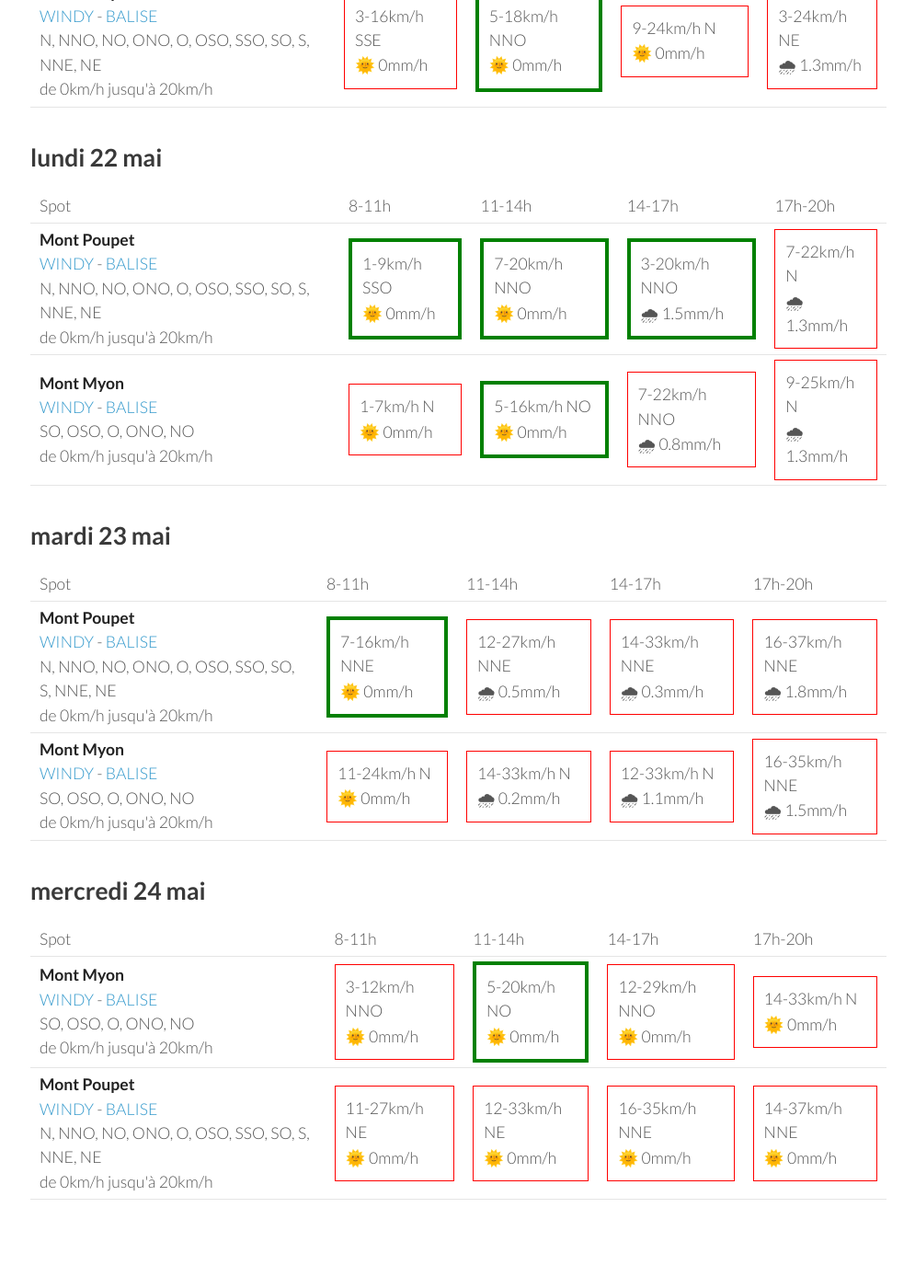
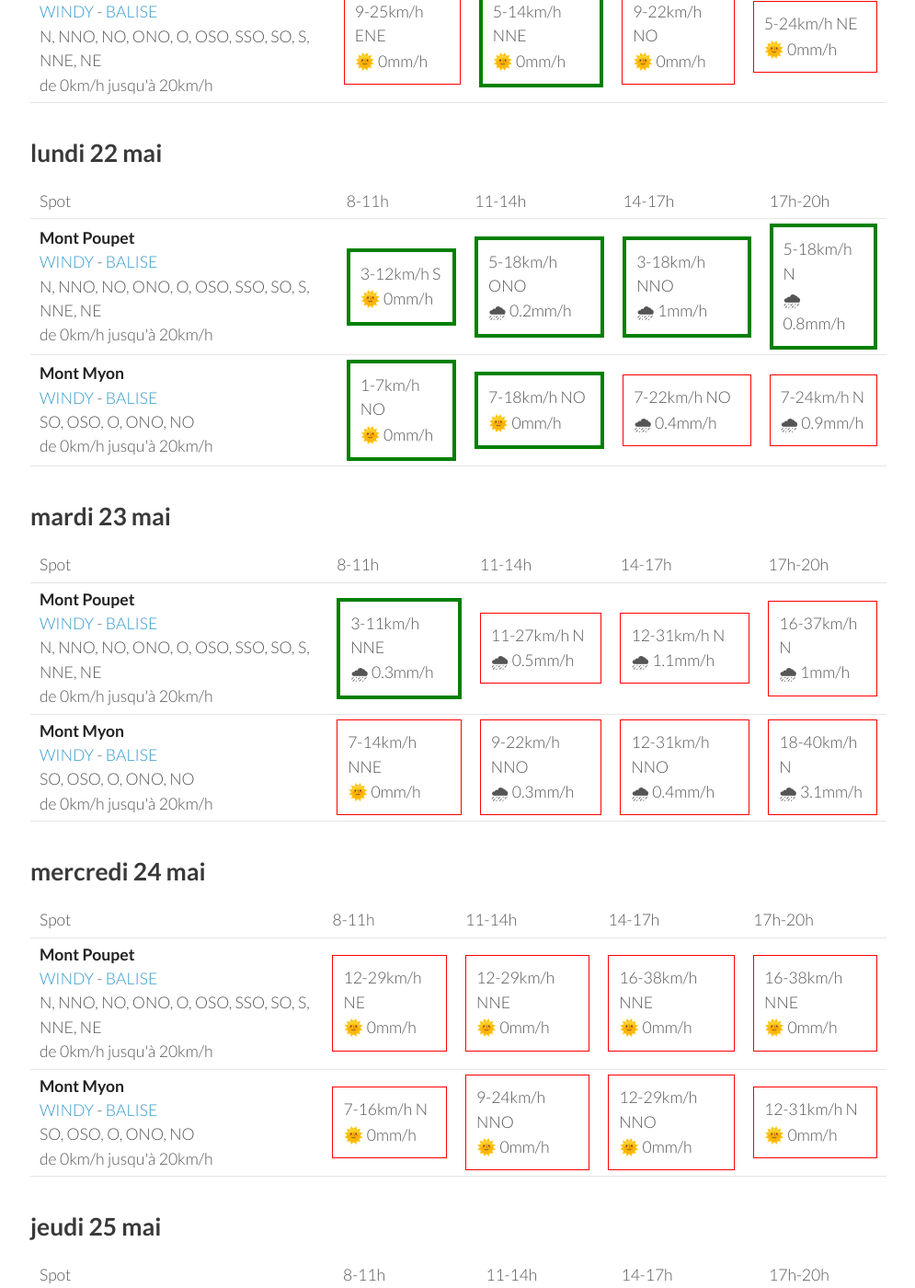
Before and after one commit to parapente-dans-le-nord/parapente-dans-le-nord.github.io, a Jekyll site: the page built from jura.markdown, in a window 1280 px wide and 1400 px high, scrolled down 905 px. Shown: the whole window at 92% size, without its empty margins (25-1020 px from the left). Built offline with Jekyll 4.4.1, drawn with Linux system fonts in a browser that asks for light colours; some of the changed text lies outside the part shown.

Commit message:
update index.markdown

```diff
--- a/jura.markdown
+++ b/jura.markdown
@@ -22,22 +22,22 @@ page mise à jour le samedi 20 mai 06:20
       <td>17h-20h</td>
     </tr>
 <tr>
-        <td><strong>Mont Myon</strong><br><a href="https://windy.com/46.331/5.397?45.898,5.394,8,m:eWoagj8">WINDY</a> - <span class=""><a href="http://www.balisemeteo.com/balise.php?idBalise=70">BALISE</a> </span><br> <span class="vent-favorable">SO, OSO, O, ONO, NO</span><br><span class="force-vent">de 0km/h jusqu'à 20km/h</span> </td>
+        <td><strong>Mont Poupet</strong><br><a href="https://windy.com/46.970/5.876?46.541,5.876,8">WINDY</a> - <span class=""><a href="http://www.balisemeteo.com/balise.php?idBalise=92">BALISE</a> </span><br> <span class="vent-favorable">N, NNO, NO, ONO, O, OSO, SSO, SO, S, NNE, NE</span><br><span class="force-vent">de 0km/h jusqu'à 20km/h</span> </td>
 
-            <td><div class="not-flyable"><p>1-11km/h NE</p><p>🌞 0mm/h</p></div></td>
-            <td><div class="flyable"><p>5-12km/h O</p><p>🌞 0mm/h</p></div></td>
-            <td><div class="flyable"><p>7-20km/h ONO</p><p>🌞 0mm/h</p></div></td>
-            <td><div class="flyable"><p>5-20km/h NO</p><p>🌞 0mm/h</p></div></td>
+            <td><div class="not-flyable"><p>12-27km/h NE</p><p>🌞 0mm/h</p></div></td>
+            <td><div class="not-flyable"><p>9-25km/h NE</p><p>🌞 0mm/h</p></div></td>
+            <td><div class="not-flyable"><p>11-29km/h NNE</p><p>🌞 0mm/h</p></div></td>
+            <td><div class="not-flyable"><p>11-33km/h NE</p><p>🌞 0mm/h</p></div></td>
 
 
     </tr>
 <tr>
-        <td><strong>Mont Poupet</strong><br><a href="https://windy.com/46.970/5.876?46.541,5.876,8">WINDY</a> - <span class=""><a href="http://www.balisemeteo.com/balise.php?idBalise=92">BALISE</a> </span><br> <span class="vent-favorable">N, NNO, NO, ONO, O, OSO, SSO, SO, S, NNE, NE</span><br><span class="force-vent">de 0km/h jusqu'à 20km/h</span> </td>
+        <td><strong>Mont Myon</strong><br><a href="https://windy.com/46.331/5.397?45.898,5.394,8,m:eWoagj8">WINDY</a> - <span class=""><a href="http://www.balisemeteo.com/balise.php?idBalise=70">BALISE</a> </span><br> <span class="vent-favorable">SO, OSO, O, ONO, NO</span><br><span class="force-vent">de 0km/h jusqu'à 20km/h</span> </td>
 
-            <td><div class="not-flyable"><p>9-22km/h NE</p><p>🌞 0mm/h</p></div></td>
-            <td><div class="not-flyable"><p>9-25km/h NE</p><p>🌞 0mm/h</p></div></td>
-            <td><div class="not-flyable"><p>14-35km/h N</p><p>🌞 0mm/h</p></div></td>
-            <td><div class="not-flyable"><p>14-35km/h NNE</p><p>🌞 0mm/h</p></div></td>
+            <td><div class="not-flyable"><p>7-16km/h N</p><p>🌞 0mm/h</p></div></td>
+            <td><div class="not-flyable"><p>5-20km/h NNO</p><p>🌞 0mm/h</p></div></td>
+            <td><div class="not-flyable"><p>7-20km/h N</p><p>🌞 0mm/h</p></div></td>
+            <td><div class="not-flyable"><p>9-29km/h NO</p><p>🌞 0mm/h</p></div></td>
 
 
     </tr>
@@ -60,20 +60,20 @@ page mise à jour le samedi 20 mai 06:20
 <tr>
         <td><strong>Mont Myon</strong><br><a href="https://windy.com/46.331/5.397?45.898,5.394,8,m:eWoagj8">WINDY</a> - <span class=""><a href="http://www.balisemeteo.com/balise.php?idBalise=70">BALISE</a> </span><br> <span class="vent-favorable">SO, OSO, O, ONO, NO</span><br><span class="force-vent">de 0km/h jusqu'à 20km/h</span> </td>
 
-            <td><div class="flyable"><p>1-5km/h SO</p><p>🌞 0mm/h</p></div></td>
-            <td><div class="flyable"><p>5-14km/h OSO</p><p>🌞 0mm/h</p></div></td>
-            <td><div class="flyable"><p>5-18km/h ONO</p><p>🌞 0mm/h</p></div></td>
-            <td><div class="not-flyable"><p>5-16km/h N</p><p>🌞 0mm/h</p></div></td>
+            <td><div class="not-flyable"><p>3-9km/h S</p><p>🌞 0mm/h</p></div></td>
+            <td><div class="flyable"><p>5-16km/h OSO</p><p>🌞 0mm/h</p></div></td>
+            <td><div class="flyable"><p>3-16km/h O</p><p>🌞 0mm/h</p></div></td>
+            <td><div class="flyable"><p>5-20km/h OSO</p><p>🌞 0mm/h</p></div></td>
 
 
     </tr>
 <tr>
         <td><strong>Mont Poupet</strong><br><a href="https://windy.com/46.970/5.876?46.541,5.876,8">WINDY</a> - <span class=""><a href="http://www.balisemeteo.com/balise.php?idBalise=92">BALISE</a> </span><br> <span class="vent-favorable">N, NNO, NO, ONO, O, OSO, SSO, SO, S, NNE, NE</span><br><span class="force-vent">de 0km/h jusqu'à 20km/h</span> </td>
 
-            <td><div class="not-flyable"><p>3-16km/h SSE</p><p>🌞 0mm/h</p></div></td>
-            <td><div class="flyable"><p>5-18km/h NNO</p><p>🌞 0mm/h</p></div></td>
-            <td><div class="not-flyable"><p>9-24km/h N</p><p>🌞 0mm/h</p></div></td>
-            <td><div class="not-flyable"><p>3-24km/h NE</p><p>🌧 1.3mm/h</p></div></td>
+            <td><div class="not-flyable"><p>9-25km/h ENE</p><p>🌞 0mm/h</p></div></td>
+            <td><div class="flyable"><p>5-14km/h NNE</p><p>🌞 0mm/h</p></div></td>
+            <td><div class="not-flyable"><p>9-22km/h NO</p><p>🌞 0mm/h</p></div></td>
+            <td><div class="not-flyable"><p>5-24km/h NE</p><p>🌞 0mm/h</p></div></td>
 
 
     </tr>
@@ -96,20 +96,20 @@ page mise à jour le samedi 20 mai 06:20
 <tr>
         <td><strong>Mont Poupet</strong><br><a href="https://windy.com/46.970/5.876?46.541,5.876,8">WINDY</a> - <span class=""><a href="http://www.balisemeteo.com/balise.php?idBalise=92">BALISE</a> </span><br> <span class="vent-favorable">N, NNO, NO, ONO, O, OSO, SSO, SO, S, NNE, NE</span><br><span class="force-vent">de 0km/h jusqu'à 20km/h</span> </td>
 
-            <td><div class="flyable"><p>1-9km/h SSO</p><p>🌞 0mm/h</p></div></td>
-            <td><div class="flyable"><p>7-20km/h NNO</p><p>🌞 0mm/h</p></div></td>
-            <td><div class="flyable"><p>3-20km/h NNO</p><p>🌧 1.5mm/h</p></div></td>
-            <td><div class="not-flyable"><p>7-22km/h N</p><p>🌧 1.3mm/h</p></div></td>
+            <td><div class="flyable"><p>3-12km/h S</p><p>🌞 0mm/h</p></div></td>
+            <td><div class="flyable"><p>5-18km/h ONO</p><p>🌧 0.2mm/h</p></div></td>
+            <td><div class="flyable"><p>3-18km/h NNO</p><p>🌧 1mm/h</p></div></td>
+            <td><div class="flyable"><p>5-18km/h N</p><p>🌧 0.8mm/h</p></div></td>
 
 
     </tr>
 <tr>
         <td><strong>Mont Myon</strong><br><a href="https://windy.com/46.331/5.397?45.898,5.394,8,m:eWoagj8">WINDY</a> - <span class=""><a href="http://www.balisemeteo.com/balise.php?idBalise=70">BALISE</a> </span><br> <span class="vent-favorable">SO, OSO, O, ONO, NO</span><br><span class="force-vent">de 0km/h jusqu'à 20km/h</span> </td>
 
-            <td><div class="not-flyable"><p>1-7km/h N</p><p>🌞 0mm/h</p></div></td>
-            <td><div class="flyable"><p>5-16km/h NO</p><p>🌞 0mm/h</p></div></td>
-            <td><div class="not-flyable"><p>7-22km/h NNO</p><p>🌧 0.8mm/h</p></div></td>
-            <td><div class="not-flyable"><p>9-25km/h N</p><p>🌧 1.3mm/h</p></div></td>
+            <td><div class="flyable"><p>1-7km/h NO</p><p>🌞 0mm/h</p></div></td>
+            <td><div class="flyable"><p>7-18km/h NO</p><p>🌞 0mm/h</p></div></td>
+            <td><div class="not-flyable"><p>7-22km/h NO</p><p>🌧 0.4mm/h</p></div></td>
+            <td><div class="not-flyable"><p>7-24km/h N</p><p>🌧 0.9mm/h</p></div></td>
 
 
     </tr>
@@ -132,20 +132,20 @@ page mise à jour le samedi 20 mai 06:20
 <tr>
         <td><strong>Mont Poupet</strong><br><a href="https://windy.com/46.970/5.876?46.541,5.876,8">WINDY</a> - <span class=""><a href="http://www.balisemeteo.com/balise.php?idBalise=92">BALISE</a> </span><br> <span class="vent-favorable">N, NNO, NO, ONO, O, OSO, SSO, SO, S, NNE, NE</span><br><span class="force-vent">de 0km/h jusqu'à 20km/h</span> </td>
 
-            <td><div class="flyable"><p>7-16km/h NNE</p><p>🌞 0mm/h</p></div></td>
-            <td><div class="not-flyable"><p>12-27km/h NNE</p><p>🌧 0.5mm/h</p></div></td>
-            <td><div class="not-flyable"><p>14-33km/h NNE</p><p>🌧 0.3mm/h</p></div></td>
-            <td><div class="not-flyable"><p>16-37km/h NNE</p><p>🌧 1.8mm/h</p></div></td>
+            <td><div class="flyable"><p>3-11km/h NNE</p><p>🌧 0.3mm/h</p></div></td>
+            <td><div class="not-flyable"><p>11-27km/h N</p><p>🌧 0.5mm/h</p></div></td>
+            <td><div class="not-flyable"><p>12-31km/h N</p><p>🌧 1.1mm/h</p></div></td>
+            <td><div class="not-flyable"><p>16-37km/h N</p><p>🌧 1mm/h</p></div></td>
 
 
     </tr>
 <tr>
         <td><strong>Mont Myon</strong><br><a href="https://windy.com/46.331/5.397?45.898,5.394,8,m:eWoagj8">WINDY</a> - <span class=""><a href="http://www.balisemeteo.com/balise.php?idBalise=70">BALISE</a> </span><br> <span class="vent-favorable">SO, OSO, O, ONO, NO</span><br><span class="force-vent">de 0km/h jusqu'à 20km/h</span> </td>
 
-            <td><div class="not-flyable"><p>11-24km/h N</p><p>🌞 0mm/h</p></div></td>
-            <td><div class="not-flyable"><p>14-33km/h N</p><p>🌧 0.2mm/h</p></div></td>
-            <td><div class="not-flyable"><p>12-33km/h N</p><p>🌧 1.1mm/h</p></div></td>
-            <td><div class="not-flyable"><p>16-35km/h NNE</p><p>🌧 1.5mm/h</p></div></td>
+            <td><div class="not-flyable"><p>7-14km/h NNE</p><p>🌞 0mm/h</p></div></td>
+            <td><div class="not-flyable"><p>9-22km/h NNO</p><p>🌧 0.3mm/h</p></div></td>
+            <td><div class="not-flyable"><p>12-31km/h NNO</p><p>🌧 0.4mm/h</p></div></td>
+            <td><div class="not-flyable"><p>18-40km/h N</p><p>🌧 3.1mm/h</p></div></td>
 
 
     </tr>
@@ -166,22 +166,22 @@ page mise à jour le samedi 20 mai 06:20
       <td>17h-20h</td>
     </tr>
 <tr>
-        <td><strong>Mont Myon</strong><br><a href="https://windy.com/46.331/5.397?45.898,5.394,8,m:eWoagj8">WINDY</a> - <span class=""><a href="http://www.balisemeteo.com/balise.php?idBalise=70">BALISE</a> </span><br> <span class="vent-favorable">SO, OSO, O, ONO, NO</span><br><span class="force-vent">de 0km/h jusqu'à 20km/h</span> </td>
+        <td><strong>Mont Poupet</strong><br><a href="https://windy.com/46.970/5.876?46.541,5.876,8">WINDY</a> - <span class=""><a href="http://www.balisemeteo.com/balise.php?idBalise=92">BALISE</a> </span><br> <span class="vent-favorable">N, NNO, NO, ONO, O, OSO, SSO, SO, S, NNE, NE</span><br><span class="force-vent">de 0km/h jusqu'à 20km/h</span> </td>
 
-            <td><div class="not-flyable"><p>3-12km/h NNO</p><p>🌞 0mm/h</p></div></td>
-            <td><div class="flyable"><p>5-20km/h NO</p><p>🌞 0mm/h</p></div></td>
-            <td><div class="not-flyable"><p>12-29km/h NNO</p><p>🌞 0mm/h</p></div></td>
-            <td><div class="not-flyable"><p>14-33km/h N</p><p>🌞 0mm/h</p></div></td>
+            <td><div class="not-flyable"><p>12-29km/h NE</p><p>🌞 0mm/h</p></div></td>
+            <td><div class="not-flyable"><p>12-29km/h NNE</p><p>🌞 0mm/h</p></div></td>
+            <td><div class="not-flyable"><p>16-38km/h NNE</p><p>🌞 0mm/h</p></div></td>
+            <td><div class="not-flyable"><p>16-38km/h NNE</p><p>🌞 0mm/h</p></div></td>
 
 
     </tr>
 <tr>
-        <td><strong>Mont Poupet</strong><br><a href="https://windy.com/46.970/5.876?46.541,5.876,8">WINDY</a> - <span class=""><a href="http://www.balisemeteo.com/balise.php?idBalise=92">BALISE</a> </span><br> <span class="vent-favorable">N, NNO, NO, ONO, O, OSO, SSO, SO, S, NNE, NE</span><br><span class="force-vent">de 0km/h jusqu'à 20km/h</span> </td>
+        <td><strong>Mont Myon</strong><br><a href="https://windy.com/46.331/5.397?45.898,5.394,8,m:eWoagj8">WINDY</a> - <span class=""><a href="http://www.balisemeteo.com/balise.php?idBalise=70">BALISE</a> </span><br> <span class="vent-favorable">SO, OSO, O, ONO, NO</span><br><span class="force-vent">de 0km/h jusqu'à 20km/h</span> </td>
 
-            <td><div class="not-flyable"><p>11-27km/h NE</p><p>🌞 0mm/h</p></div></td>
-            <td><div class="not-flyable"><p>12-33km/h NE</p><p>🌞 0mm/h</p></div></td>
-            <td><div class="not-flyable"><p>16-35km/h NNE</p><p>🌞 0mm/h</p></div></td>
-            <td><div class="not-flyable"><p>14-37km/h NNE</p><p>🌞 0mm/h</p></div></td>
+            <td><div class="not-flyable"><p>7-16km/h N</p><p>🌞 0mm/h</p></div></td>
+            <td><div class="not-flyable"><p>9-24km/h NNO</p><p>🌞 0mm/h</p></div></td>
+            <td><div class="not-flyable"><p>12-29km/h NNO</p><p>🌞 0mm/h</p></div></td>
+            <td><div class="not-flyable"><p>12-31km/h N</p><p>🌞 0mm/h</p></div></td>
 
 
     </tr>
@@ -189,3 +189,39 @@ page mise à jour le samedi 20 mai 06:20
 </tbody>
 </table>
 {:/}
+## jeudi 25 mai
+
+{::nomarkdown}
+<table>
+  <tbody>
+    <tr>
+      <td>Spot</td>
+      <td>8-11h</td>
+      <td>11-14h</td>
+      <td>14-17h</td>
+      <td>17h-20h</td>
+    </tr>
+<tr>
+        <td><strong>Mont Poupet</strong><br><a href="https://windy.com/46.970/5.876?46.541,5.876,8">WINDY</a> - <span class=""><a href="http://www.balisemeteo.com/balise.php?idBalise=92">BALISE</a> </span><br> <span class="vent-favorable">N, NNO, NO, ONO, O, OSO, SSO, SO, S, NNE, NE</span><br><span class="force-vent">de 0km/h jusqu'à 20km/h</span> </td>
+
+            <td><div class="flyable"><p>7-16km/h NNE</p><p>🌞 0mm/h</p></div></td>
+            <td><div class="not-flyable"><p>11-27km/h N</p><p>🌞 0mm/h</p></div></td>
+            <td><div class="not-flyable"><p>12-37km/h N</p><p>🌞 0mm/h</p></div></td>
+            <td><div class="not-flyable"><p>14-35km/h N</p><p>🌞 0mm/h</p></div></td>
+
+
+    </tr>
+<tr>
+        <td><strong>Mont Myon</strong><br><a href="https://windy.com/46.331/5.397?45.898,5.394,8,m:eWoagj8">WINDY</a> - <span class=""><a href="http://www.balisemeteo.com/balise.php?idBalise=70">BALISE</a> </span><br> <span class="vent-favorable">SO, OSO, O, ONO, NO</span><br><span class="force-vent">de 0km/h jusqu'à 20km/h</span> </td>
+
+            <td><div class="not-flyable"><p>5-14km/h NNO</p><p>🌞 0mm/h</p></div></td>
+            <td><div class="flyable"><p>7-20km/h NO</p><p>🌞 0mm/h</p></div></td>
+            <td><div class="not-flyable"><p>14-33km/h NNO</p><p>🌞 0mm/h</p></div></td>
+            <td><div class="not-flyable"><p>14-37km/h N</p><p>🌞 0mm/h</p></div></td>
+
+
+    </tr>
+
+</tbody>
+</table>
+{:/}
```
Also changed, not shown: other parts of jura.markdown (+1 -1 lines).
